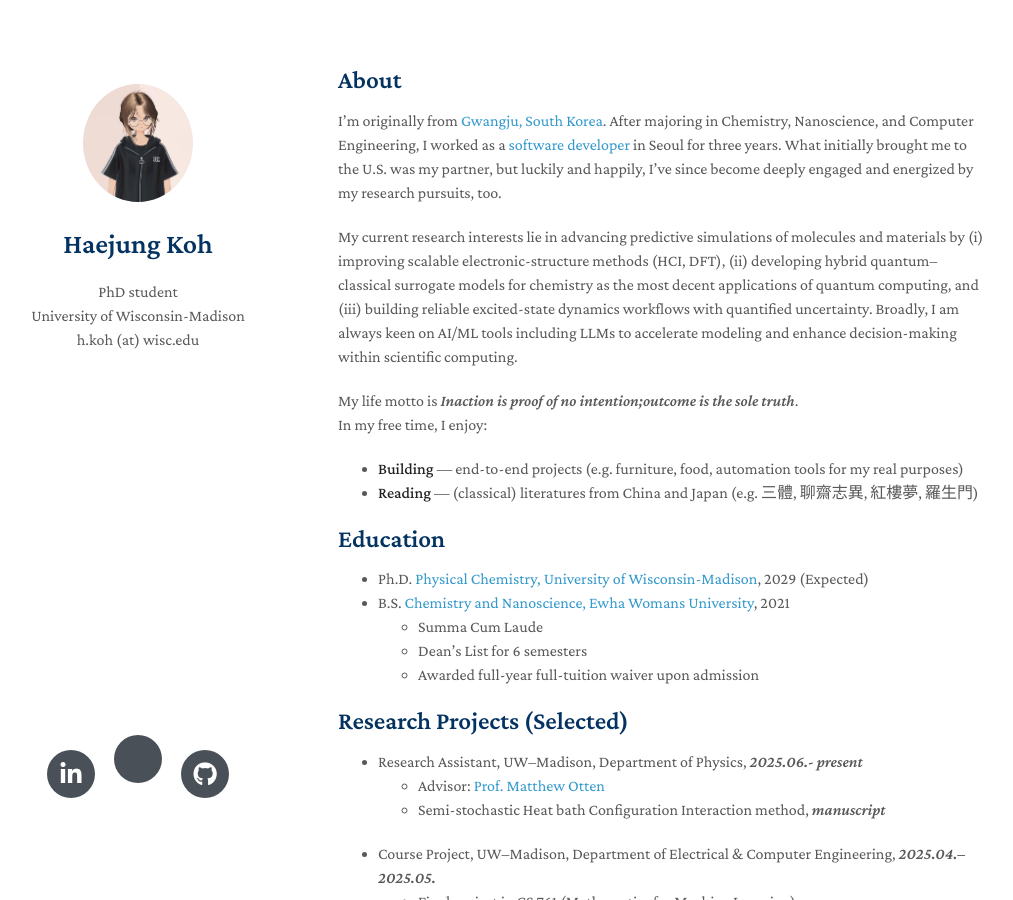
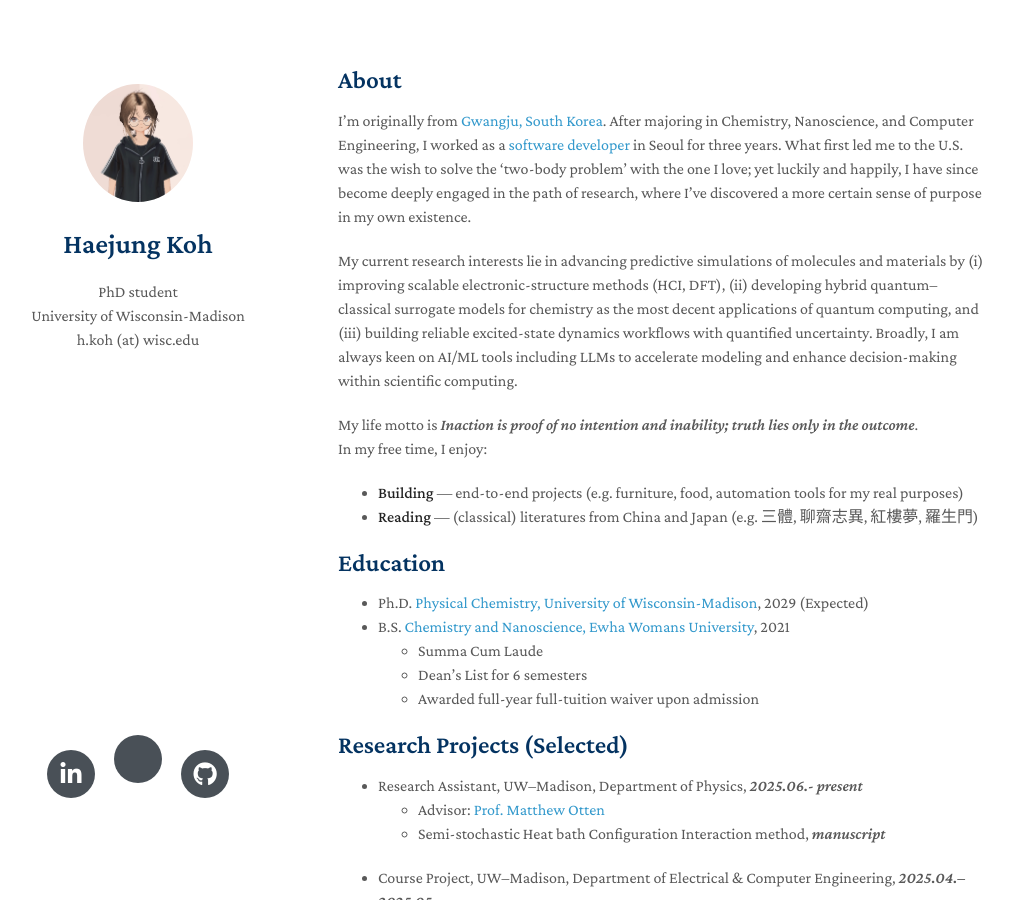
Before and after one commit to MaximHelio/MaximHelio.github.io, a Jekyll site: the page built from index.md, in a window 1280 px wide and 900 px high. Shown: the whole window, without its empty margins (132-1145 px from the left). Built offline with Jekyll 4.4.1, drawn with Linux system fonts in a browser that asks for light colours; nearby versions of some CDN libraries; a style sheet for code colours, icons or effects is not loaded; our own code applies the rules of GitHub Pages for plain Markdown files.

Commit message:
Add first

```diff
--- a/index.md
+++ b/index.md
@@ -3,11 +3,11 @@ layout: homepage
 ---
 ## About
 
-I’m originally from [Gwangju, South Korea](https://en.wikipedia.org/wiki/Gwangju). After majoring in Chemistry, Nanoscience, and Computer Engineering, I worked as a [software developer](./assets/Portfolio.pdf) in Seoul for three years. What initially brought me to the U.S. was my partner, but luckily and happily, I've since become deeply engaged and energized by my research pursuits, too.
+I’m originally from [Gwangju, South Korea](https://en.wikipedia.org/wiki/Gwangju). After majoring in Chemistry, Nanoscience, and Computer Engineering, I worked as a [software developer](./assets/Portfolio.pdf) in Seoul for three years. What first led me to the U.S. was the wish to solve the ‘two-body problem’ with the one I love; yet luckily and happily, I have since become deeply engaged in the path of research, where I've discovered a more certain sense of purpose in my own existence.
 
 My current research interests lie in advancing predictive simulations of molecules and materials by (i) improving scalable electronic-structure methods (HCI, DFT), (ii) developing hybrid quantum–classical surrogate models for chemistry as the most decent applications of quantum computing, and (iii) building reliable excited-state dynamics workflows with quantified uncertainty. Broadly, I am always keen on AI/ML tools including LLMs to accelerate modeling and enhance decision-making within scientific computing.
 
-My life motto is *Inaction is proof of no intention;outcome is the sole truth*.\\
+My life motto is *Inaction is proof of no intention and inability; truth lies only in the outcome*.\\
 In my free time, I enjoy:
 - **Building** — end-to-end projects (e.g. furniture, food, automation tools for my real purposes)
 - **Reading** — (classical) literatures from China and Japan (e.g. 三體, 聊齋志異, 紅樓夢, 羅生門)
```
